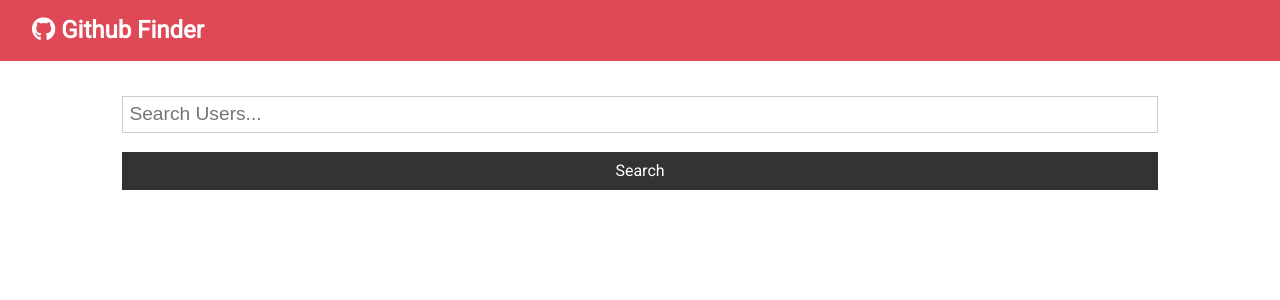
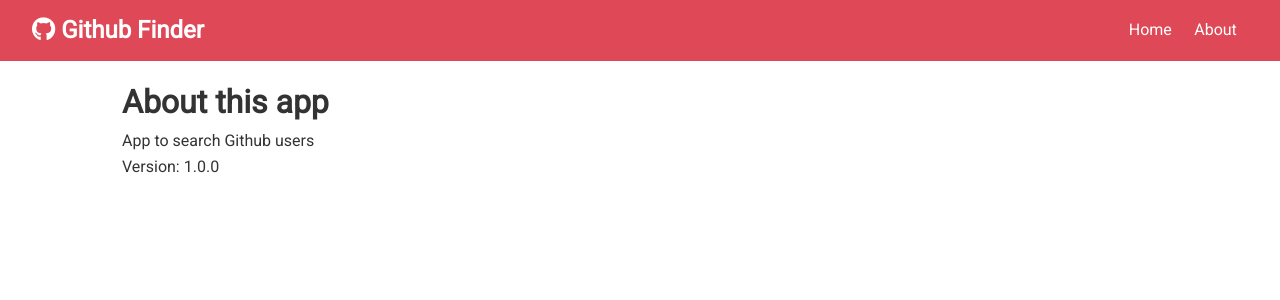
Before and after one commit to m1khaylov/Github-finder, a React (Create React App) app: page /about in a window 1280 px wide. Shown: the top 300 px of the page. Built offline with nearby package versions, Linux system fonts and the light colour scheme.

Commit message:
created component About

```diff
--- a/package.json
+++ b/package.json
@@ -10,6 +10,7 @@
     "react": "^16.13.1",
     "react-dom": "^16.13.1",
     "react-fontawesome": "^1.7.1",
+    "react-router-dom": "^5.1.2",
     "react-scripts": "3.4.1"
   },
   "scripts": {
--- a/src/App.js
+++ b/src/App.js
@@ -1,10 +1,12 @@
-import React, { Component } from "react";
+import React, { Component, Fragment } from "react";
 import Navbar from "./components/layout/Navbar";
 import Users from "./components/users/Users";
 import Search from "./components/users/Search";
+import { Alert } from "./components/layout/Alert";
+import { About } from "./components/pages/About";
+import { BrowserRouter as Router, Switch, Route } from "react-router-dom";
 import axios from "axios";
 import "./App.css";
-import { Alert } from "./components/layout/Alert";
 
 class App extends Component {
     state = {
@@ -36,22 +38,37 @@
 
     render() {
         return (
+            <Router>
                 <div className='App'>
                     <Navbar />
                     <div className='container'>
                         <Alert alert={this.state.alert} />
+                        <Switch>
+                            <Route
+                                exact
+                                path='/'
+                                render={(props) => (
+                                    <Fragment>
                                         <Search
                                             searchUsers={this.searchUsers}
                                             clearUsers={this.clearUsers}
-                        showClear={this.state.users.length > 0}
+                                            showClear={
+                                                this.state.users.length > 0
+                                            }
                                             setAlert={this.setAlert}
                                         />
                                         <Users
                                             loading={this.state.loading}
                                             users={this.state.users}
                                         />
+                                    </Fragment>
+                                )}
+                            />
+                            <Route exact path='/about' component={About} />
+                        </Switch>
                     </div>
                 </div>
+            </Router>
         );
     }
 }
--- a/src/components/layout/Navbar.js
+++ b/src/components/layout/Navbar.js
@@ -1,5 +1,6 @@
 import React from "react";
 import PropTypes from "prop-types";
+import { Link } from "react-router-dom";
 
 const Navbar = (props) => {
     return (
@@ -8,6 +9,14 @@
                 {" "}
                 <i className={props.icon} /> {props.title}
             </h1>
+            <ul>
+                <li>
+                    <Link to='/'>Home</Link>
+                </li>
+                <li>
+                    <Link to='/about'>About</Link>
+                </li>
+            </ul>
         </nav>
     );
 };
--- /dev/null
+++ b/src/components/pages/About.js
@@ -0,0 +1,11 @@
+import React, { Fragment } from "react";
+
+export const About = () => {
+    return (
+        <Fragment>
+            <h1>About this app</h1>
+            <p>App to search Github users</p>
+            <p>Version: 1.0.0</p>
+        </Fragment>
+    );
+};
```
Also changed, not shown: 1 other file (tests, documents, lock files or other folders). Lines whose indentation alone changed are shown as unchanged.
